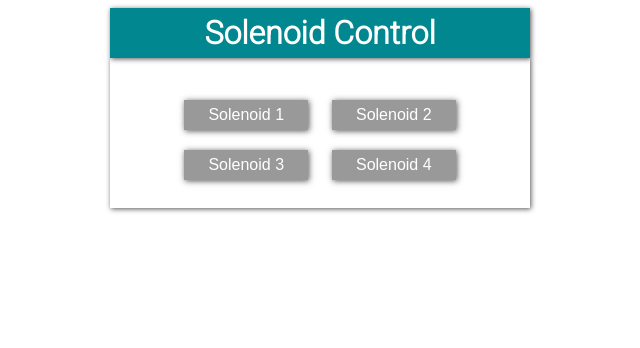
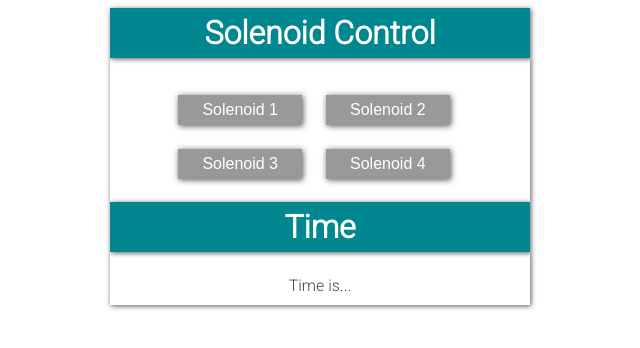
Before and after one commit to FinK-M/wifi-irrigation, a plain HTML site: page data/index.html in a window 1280 px wide. Shown: the whole page, without its empty margins (320-960 px from the left). Drawn offline with Linux system fonts and the light colour scheme.

Commit message:
Add time section to HTML

```diff
--- a/data/index.html
+++ b/data/index.html
@@ -19,8 +19,7 @@
       <h1>Solenoid Control</h1>
     </header>
     <div>
-      <p style="margin:8px 0px">
-        <table">
+      <table>
         <tr>
           <th>
             <button id="sol_button_1" class="button" onclick="toggle(1);">Solenoid 1</button>
@@ -28,6 +27,8 @@
           <th>
             <button id="sol_button_2" class="button" onclick="toggle(2);">Solenoid 2</button>
           </th>
+        </tr>
+        <tr>
           <th>
             <button id="sol_button_3" class="button" onclick="toggle(3);">Solenoid 3</button>
           </th>
@@ -36,7 +37,12 @@
           </th>
         </tr>
       </table>
-      </p>
+    </div>
+    <header>
+      <h1>Time</h1>
+    </header>
+    <div>
+      Time is...
     </div>
   </center>
 </body>
```
Lines whose indentation alone changed are shown as unchanged.
